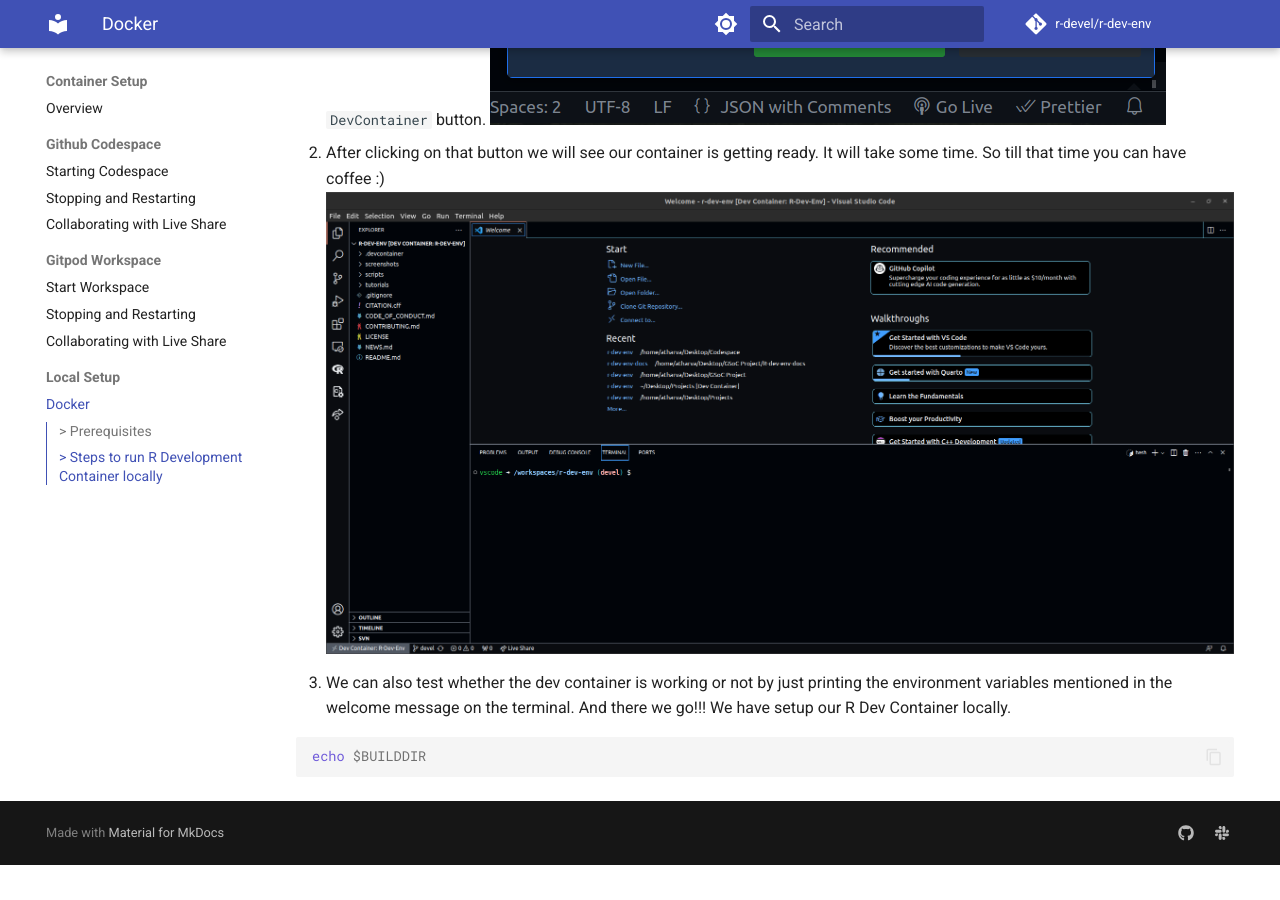
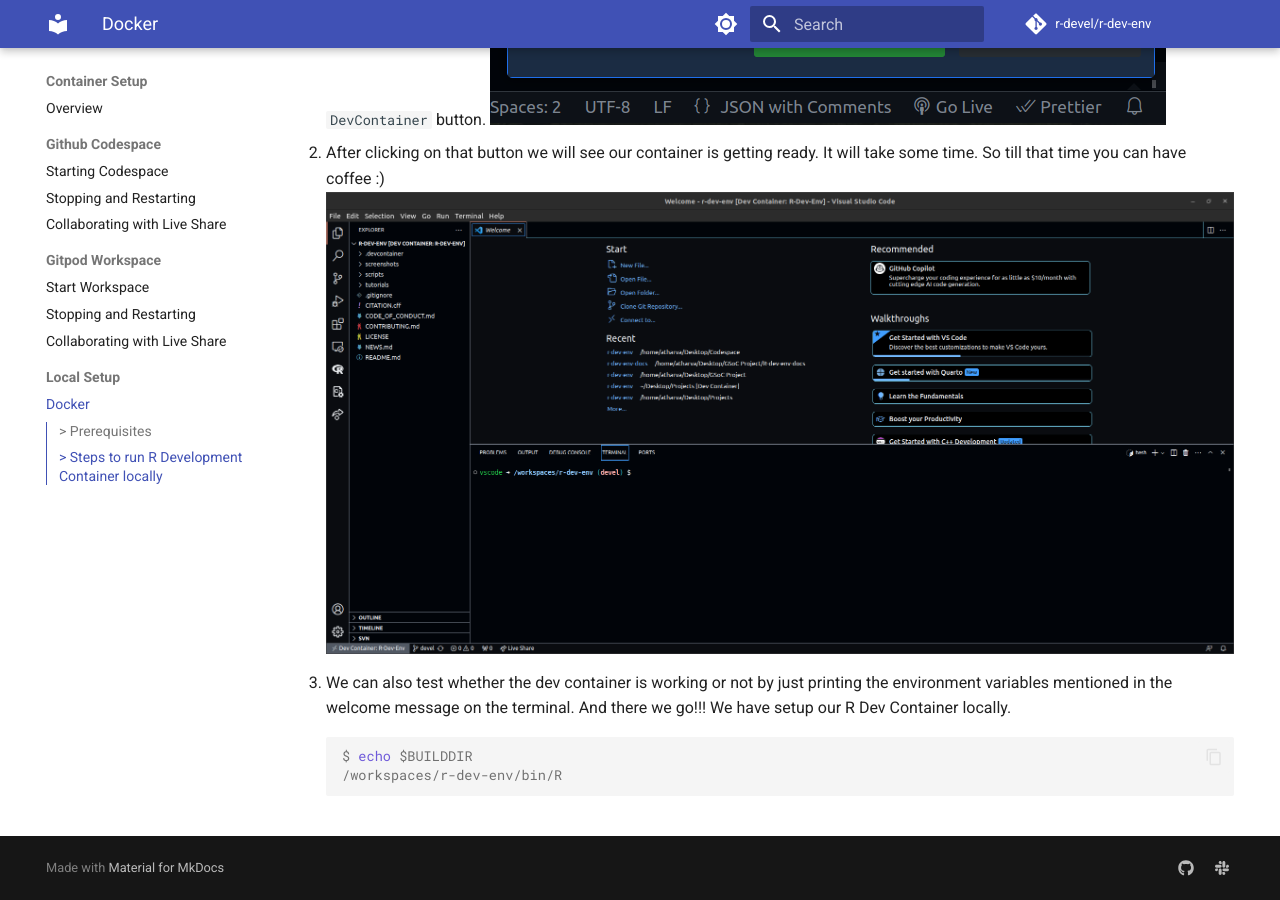
Before and after one commit to r-devel/r-dev-env, an MkDocs documentation site: the page built from docs/container_setup/local_setup/localsetup.md, in a window 1280 px wide and 900 px high, scrolled down 1237 px. Built offline with MkDocs 1.6.1 and Material for MkDocs 9.7.7, drawn with Linux system fonts in a browser that asks for light colours; comment, search, counter and statistics services are not loaded; before the commit the page ends 2102 px from its top, so only the background shows below that.

Commit message:
add custom CSS for console blocks

````diff
--- a/docs/container_setup/local_setup/localsetup.md
+++ b/docs/container_setup/local_setup/localsetup.md
@@ -60,6 +60,7 @@ localsetup](../../assets/rdev24.png)
 the environment variables mentioned in the welcome message on the
 terminal. And there we go!!! We have setup our R Dev Container locally.
 
-   ```bash
-   echo $BUILDDIR
-   ```
+    ```console
+    $ echo $BUILDDIR
+    /workspaces/r-dev-env/bin/R
+    ```
--- a/mkdocs.yml
+++ b/mkdocs.yml
@@ -57,6 +57,9 @@ theme:
       primary: indigo
       accent: blue
 
+extra_css:
+  - css/custom.css
+
 plugins:
   - social
   - search
@@ -70,6 +73,8 @@ extra:
 
 markdown_extensions:
   - pymdownx.highlight:
+      use_pygments: true
+      pygments_lang_class: true
       anchor_linenums: true
   - pymdownx.inlinehilite
   - pymdownx.snippets
````
